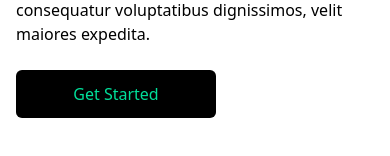
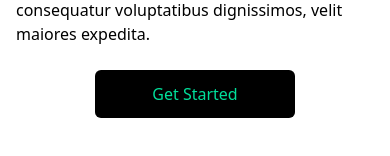
Before and after one commit to AliLtRP/data-finance, a React (Vite) app: page / in a window 390 px wide. Shown: the part 1411-1567 px from the top of the page. Built offline with nearby package versions, Linux system fonts and the light colour scheme.

Commit message:
add Newsletter component

```diff
--- a/src/components/Analytics.tsx
+++ b/src/components/Analytics.tsx
@@ -17,7 +17,7 @@ function Analytics() {
             harum cum laborum aspernatur, quis a consequatur voluptatibus
             dignissimos, velit maiores expedita.
           </p>
-          <button className="w-[200px] rounded-md font-medium my-6 md:mx-0 py-3 text-[#00df9a] bg-black">
+          <button className="w-[200px] rounded-md font-medium my-6 mx-auto md:mx-0 py-3 text-[#00df9a] bg-black">
             Get Started
           </button>
         </div>
--- /dev/null
+++ b/src/components/Newsletter.tsx
@@ -0,0 +1,7 @@
+import React from "react";
+
+function Newsletter() {
+  return <div>Newsletter</div>;
+}
+
+export default Newsletter;
```
